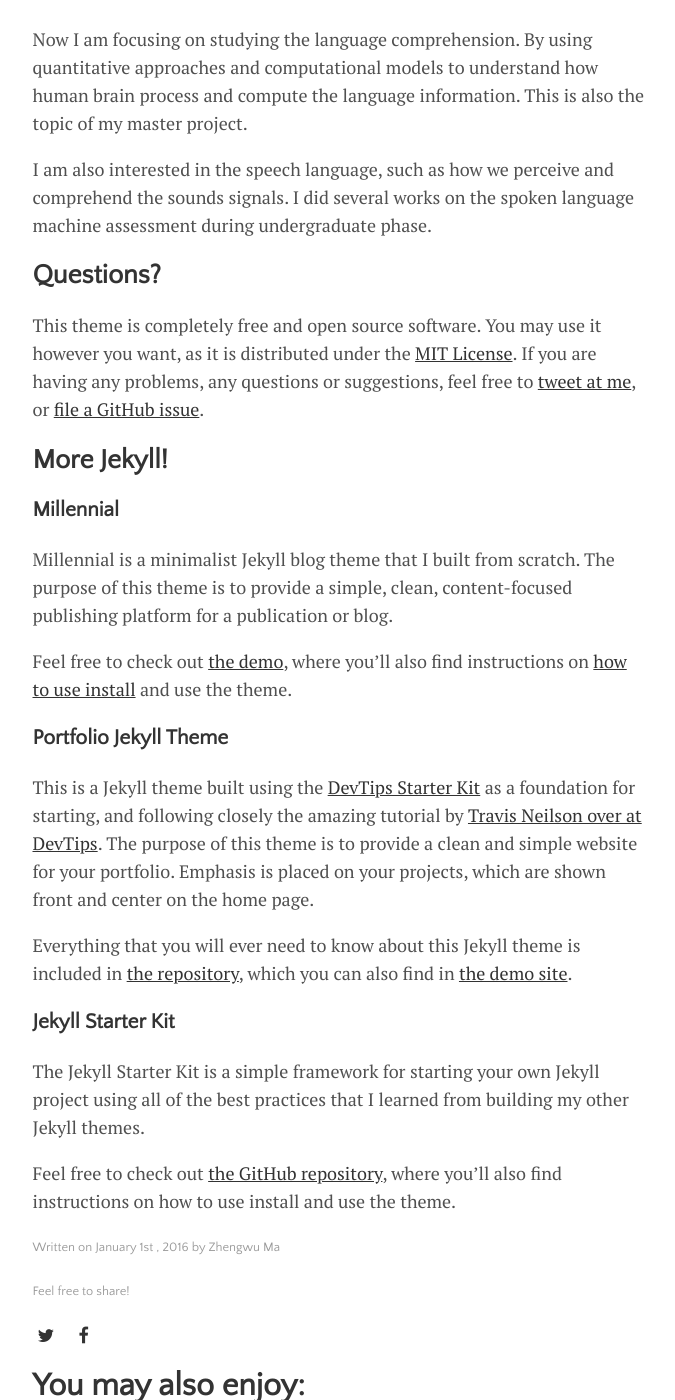
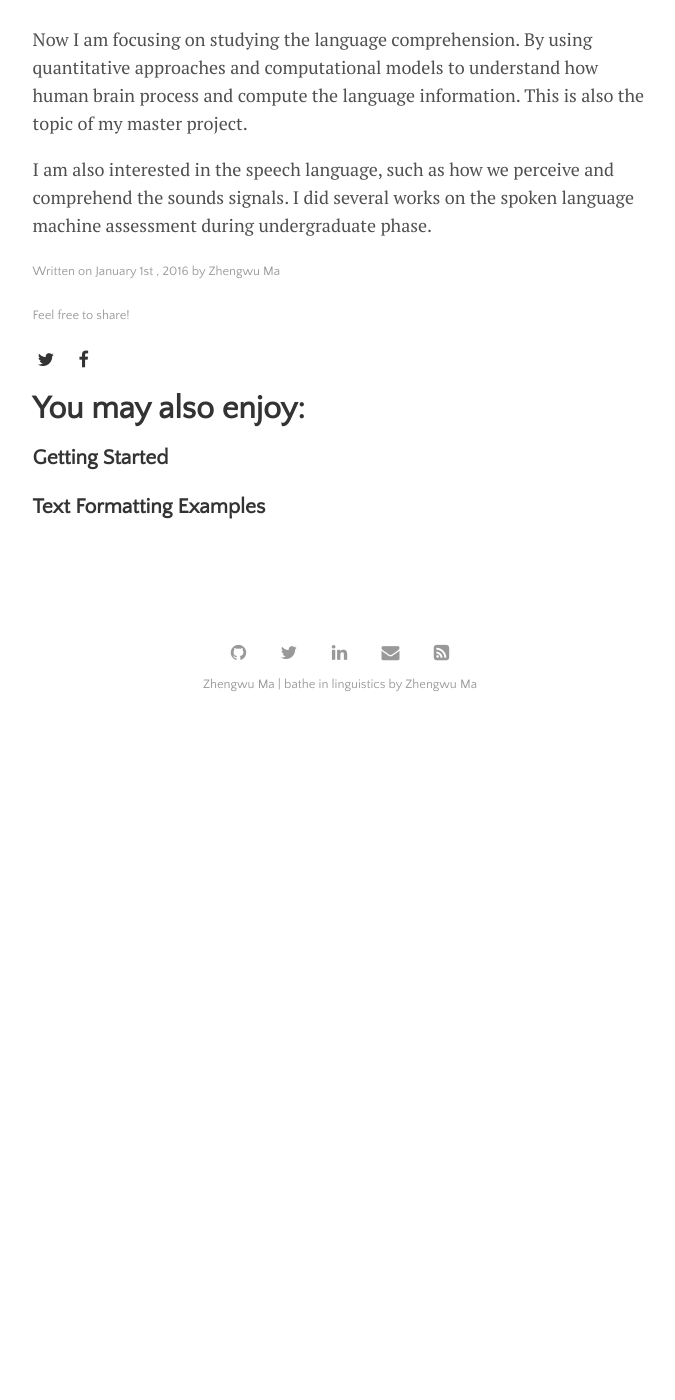
Before and after one commit to zhengwuma/zhengwuma.github.io, a Jekyll site: the page built from _posts/2016-01-01-welcome-to-lagrange.md, in a window 1280 px wide and 1400 px high, scrolled down 1086 px. Shown: the whole window, without its empty margins (300-975 px from the left). Built offline with Jekyll 4.4.1, drawn with Linux system fonts in a browser that asks for light colours; after the commit the page ends 1816 px from its top, so only the background shows below that; some of the changed text lies outside the part shown.

Commit message:
Update 2016-01-01-welcome-to-lagrange.md

```diff
--- a/_posts/2016-01-01-welcome-to-lagrange.md
+++ b/_posts/2016-01-01-welcome-to-lagrange.md
@@ -31,29 +31,3 @@ Visiting International Student Program (Linguistics)
 Now I am focusing on studying the language comprehension. By using quantitative approaches and computational models to understand how human brain process and compute the language information. This is also the topic of my master project.
 
 I am also interested in the speech language, such as how we perceive and comprehend the sounds signals. I did several works on the spoken language machine assessment during undergraduate phase.
-
-
-
-## Questions?
-
-This theme is completely free and open source software. You may use it however you want, as it is distributed under the [MIT License](http://choosealicense.com/licenses/mit/). If you are having any problems, any questions or suggestions, feel free to [tweet at me](https://twitter.com/intent/tweet?text=My%question%about%Lagrange%is:%&amp;via=paululele), or [file a GitHub issue](https://github.com/lenpaul/lagrange/issues/new).
-
-## More Jekyll!
-
-### Millennial
-
-Millennial is a minimalist Jekyll blog theme that I built from scratch. The purpose of this theme is to provide a simple, clean, content-focused publishing platform for a publication or blog.
-
-Feel free to check out <a href="https://lenpaul.github.io/Millennial/" target="_blank">the demo</a>, where you’ll also find instructions on <a href="https://lenpaul.github.io/Millennial/documentation/getting-started.html">how to use install</a> and use the theme.
-
-### Portfolio Jekyll Theme
-
-This is a Jekyll theme built using the [DevTips Starter Kit](http://devtipsstarterkit.com/) as a foundation for starting, and following closely the amazing tutorial by [Travis Neilson over at DevTips](https://www.youtube.com/watch?v=T6jKLsxbFg4&list=PL0CB3OvPhDA_STygmp3sDenx3UpdOMk7P). The purpose of this theme is to provide a clean and simple website for your portfolio. Emphasis is placed on your projects, which are shown front and center on the home page.
-
-Everything that you will ever need to know about this Jekyll theme is included in [the repository](https://github.com/LeNPaul/portfolio-jekyll-theme), which you can also find in [the demo site](https://lenpaul.github.io/portfolio-jekyll-theme/).
-
-### Jekyll Starter Kit
-
-The Jekyll Starter Kit is a simple framework for starting your own Jekyll project using all of the best practices that I learned from building my other Jekyll themes.
-
-Feel free to check out <a href="https://github.com/LeNPaul/jekyll-starter-kit" target="_blank">the GitHub repository</a>, where you’ll also find instructions on how to use install and use the theme.
```
Also changed, not shown: other parts of _posts/2016-01-01-welcome-to-lagrange.md (+3 -3 lines).
